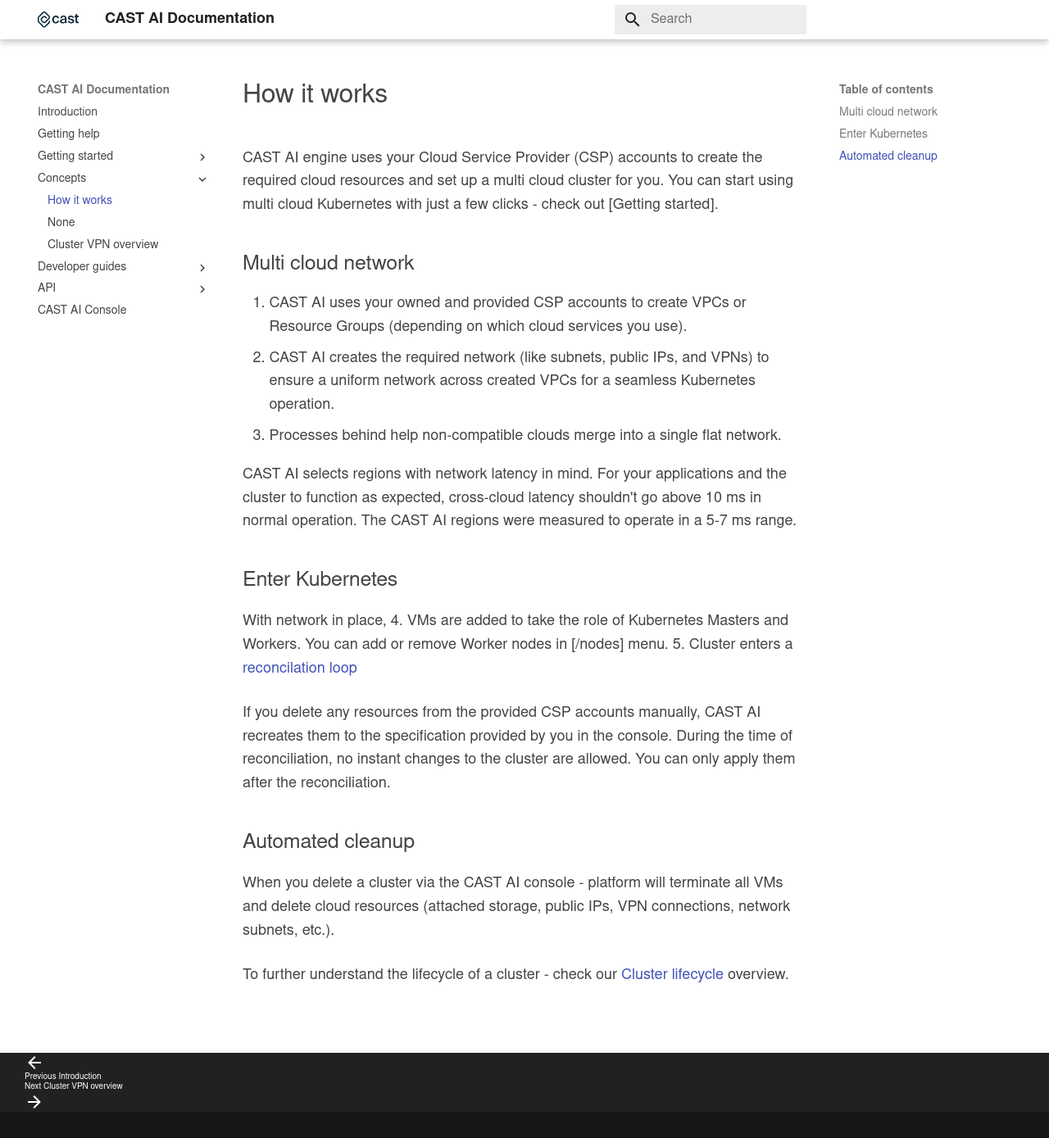
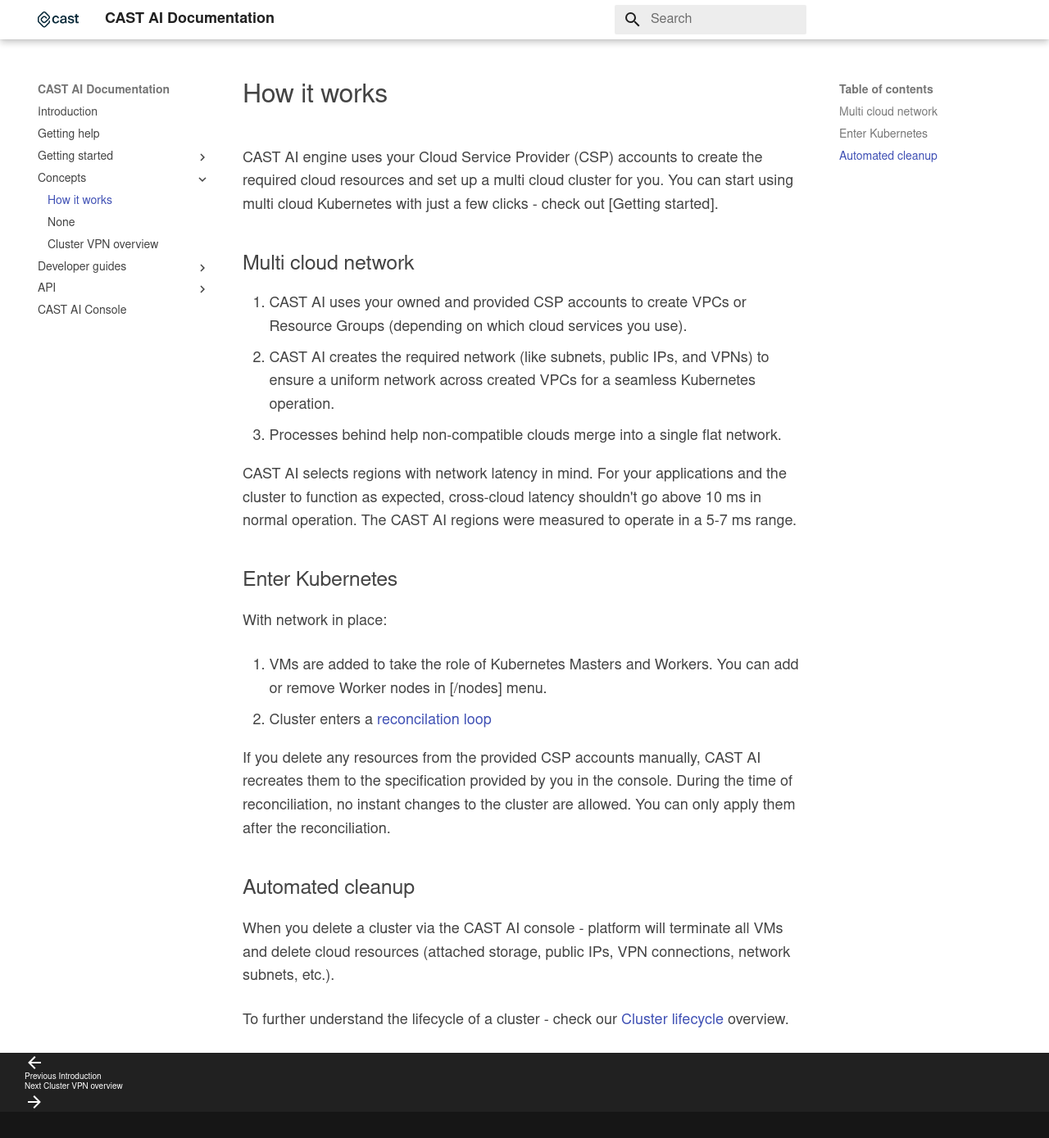
Before and after one commit to castai/docs, an MkDocs documentation site: the page built from docs/concepts/how-it-works.md, in a window 1280 px wide and 1389 px high. Shown: the whole window at 82% size. Built offline with MkDocs 1.6.1 and Material for MkDocs 9.7.7, drawn with Linux system fonts in a browser that asks for light colours; some web fonts are replaced.

Commit message:
Update how-it-works.md

```diff
--- a/docs/concepts/how-it-works.md
+++ b/docs/concepts/how-it-works.md
@@ -12,9 +12,10 @@
 
 ## Enter Kubernetes
 
-With network in place,
+With network in place:
+
 4. VMs are added to take the role of Kubernetes Masters and Workers. You can add or remove Worker nodes in [/nodes] menu.
-5. Cluster enters a [reconcilation loop](https://github.com/v1dm45/docs/blob/main/docs/concepts%20and%20schemes/architecture-overview.md#2-reconciliation--healing)
+6. Cluster enters a [reconcilation loop](https://github.com/v1dm45/docs/blob/main/docs/concepts%20and%20schemes/architecture-overview.md#2-reconciliation--healing)
 
 If you delete any resources from the provided CSP accounts manually, CAST AI recreates them to the specification provided by you in the console. During the time of reconciliation, no instant changes to the cluster are allowed. You can only apply them after the reconciliation.
 
```
